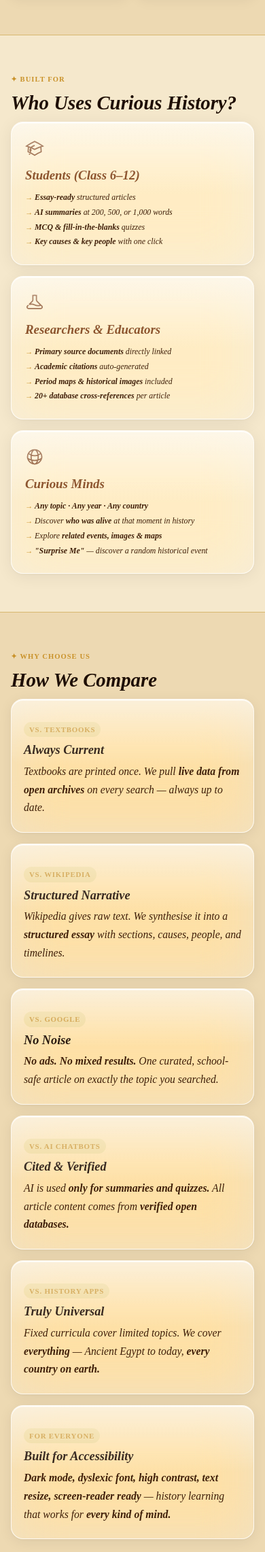
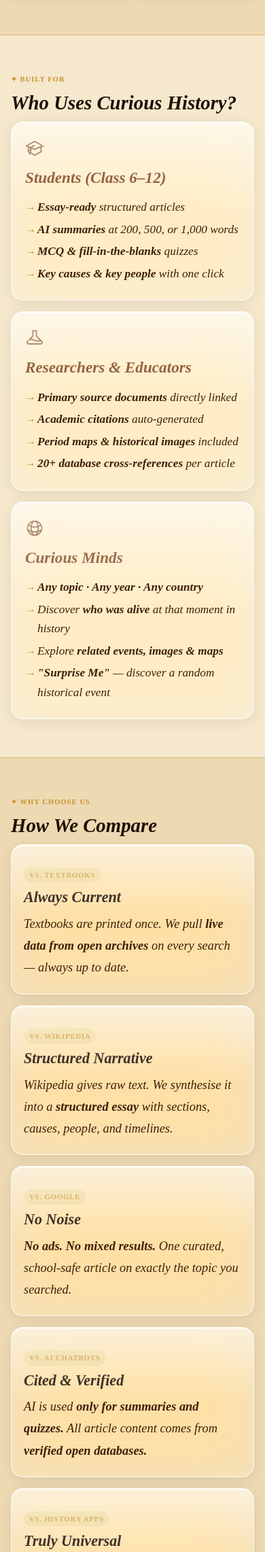
Before and after one commit to himanks897/Himanks897, a Flask app: page / in a window 390 px wide. Shown: the part 1585-3868 px from the top of the page at 68% size. Run offline with Flask 3, Linux system fonts and the light colour scheme; data that the repository does not hold is empty.

Commit message:
Increase text sizes in audience cards and USP comparison cards
Audience cards (Students / Researchers / Curious Minds):
- h3 heading: 1.18rem → 1.45rem
- body text p: 1.02rem → 1.18rem
- bullet list items: 0.74rem → 1.08rem (was unreadably small)
- bullet arrow: 0.7rem → 1rem

USP comparison cards (How We Compare section):
- h3 heading: 1.14rem → 1.38rem
- body text p: 0.98rem → 1.15rem

Scale-override declarations at top of landing section updated to match.
All changes apply on both desktop and mobile since no conflicting
media-query overrides exist for these font sizes.

Co-Authored-By: Claude Sonnet 4.6 <noreply@anthropic.com>

```diff
--- a/Curious History/static/css/components.css
+++ b/Curious History/static/css/components.css
@@ -2990,11 +2990,11 @@
 .landing-section-intro   { font-size: 1.22rem; line-height: 1.82; }
 .landing-about-text p    { font-size: 1.15rem; line-height: 1.82; }
 .landing-about-text ul li { font-size: 1.05rem; }
-.landing-audience-card h3 { font-size: 1.28rem; }
-.landing-audience-card p  { font-size: 1.05rem; line-height: 1.72; }
-.landing-audience-card ul li { font-size: 1rem; }
-.landing-usp-card h3     { font-size: 1.22rem; }
-.landing-usp-card p      { font-size: 1.02rem; line-height: 1.72; }
+.landing-audience-card h3 { font-size: 1.45rem; }
+.landing-audience-card p  { font-size: 1.18rem; line-height: 1.75; }
+.landing-audience-card ul li { font-size: 1.10rem; }
+.landing-usp-card h3     { font-size: 1.38rem; }
+.landing-usp-card p      { font-size: 1.15rem; line-height: 1.75; }
 .landing-stat-num        { font-size: clamp(1.65rem, 3.5vw, 2.1rem); }
 .landing-stat-label      { font-size: 0.82rem; letter-spacing: 0.06em; }
 .landing-cta-title       { font-size: clamp(1.75rem, 3.5vw, 2.5rem); }
@@ -3422,17 +3422,17 @@
 }
 .landing-audience-card h3 {
   font-family: 'Times New Roman', Times, serif;
-  font-size: 1.18rem;
+  font-size: 1.45rem;
   font-weight: 700;
   font-style: italic;
   color: var(--color-accent);
-  margin-bottom: 8px;
+  margin-bottom: 10px;
 }
 .landing-audience-card p {
   font-family: 'Times New Roman', Times, serif;
-  font-size: 1.02rem;
-  font-style: italic;
-  line-height: 1.72;
+  font-size: 1.18rem;
+  font-style: italic;
+  line-height: 1.75;
   color: var(--color-text-secondary);
 }
 
@@ -3495,18 +3495,18 @@
 }
 .landing-usp-card h3 {
   font-family: 'Times New Roman', Times, serif;
-  font-size: 1.14rem;
+  font-size: 1.38rem;
   font-weight: 700;
   font-style: italic;
   color: var(--color-text-primary);
-  margin-bottom: 6px;
+  margin-bottom: 8px;
   line-height: 1.3;
 }
 .landing-usp-card p {
   font-family: 'Times New Roman', Times, serif;
-  font-size: 0.98rem;
-  font-style: italic;
-  line-height: 1.7;
+  font-size: 1.15rem;
+  font-style: italic;
+  line-height: 1.75;
   color: var(--color-text-secondary);
 }
 
@@ -3913,11 +3913,11 @@
 }
 .landing-audience-card ul li {
   font-family: 'Times New Roman', Times, serif;
-  font-size: 0.74rem;
+  font-size: 1.08rem;
   font-style: italic;
   color: var(--color-text-secondary);
-  line-height: 1.5;
-  padding-left: 14px;
+  line-height: 1.65;
+  padding-left: 18px;
   position: relative;
 }
 .landing-audience-card ul li::before {
@@ -3925,7 +3925,7 @@
   position: absolute;
   left: 0;
   color: var(--color-gold);
-  font-size: 0.7rem;
+  font-size: 1rem;
   font-style: normal;
 }
 
```
